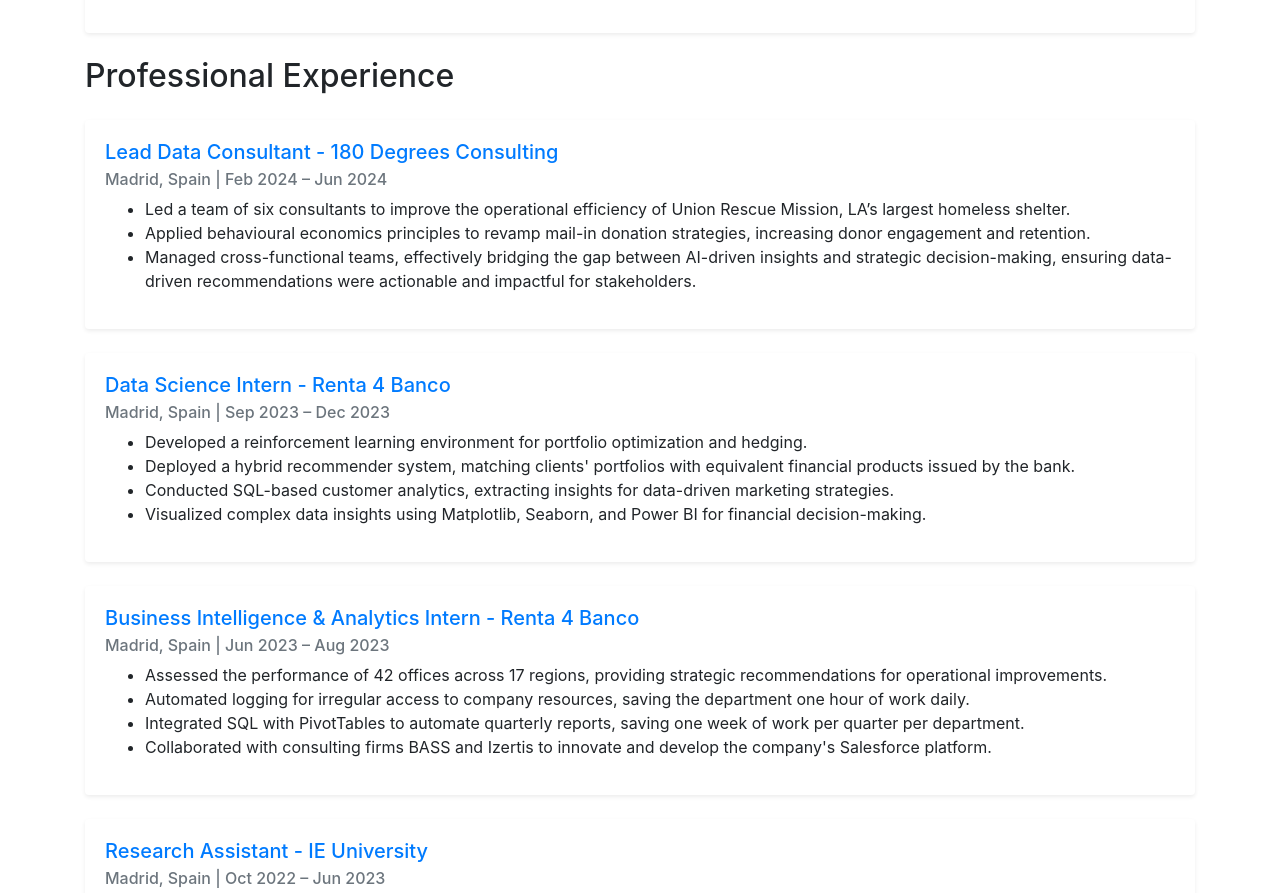
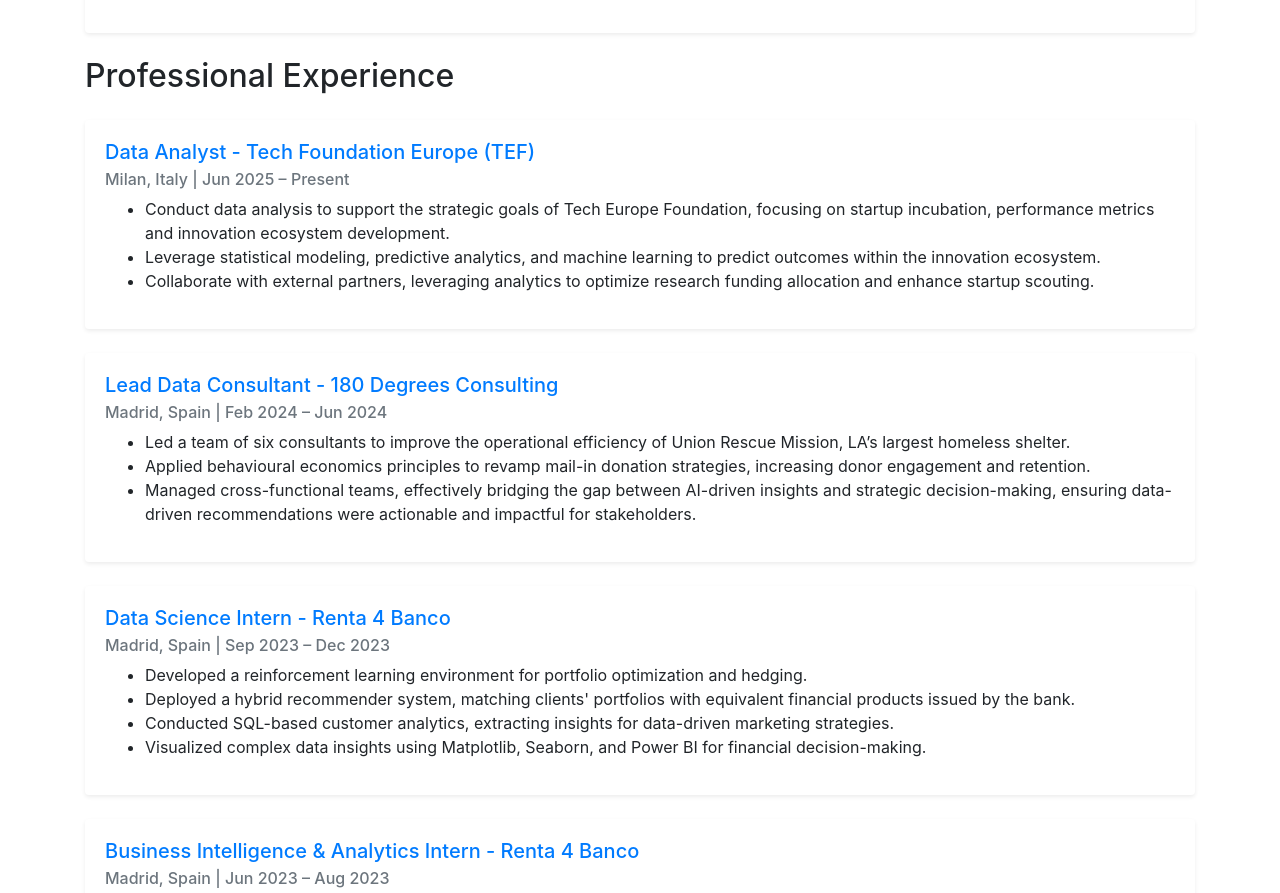
Before and after one commit to Sebastian-Ballesteros/Sebastian-Ballesteros.github.io, a plain HTML site: page index.html in a window 1280 px wide. Shown: the part 1946-2839 px from the top of the page. Drawn offline with nearby package versions, Linux system fonts and the light colour scheme.

Commit message:
added TEF work section

```diff
--- a/index.html
+++ b/index.html
@@ -263,6 +263,19 @@
     <section id="experience">
       <h2 class="mb-4">Professional Experience</h2>
 
+      <!-- Tech Foundation Europe (TEF) -->
+      <div class="card mb-4 shadow-sm">
+        <div class="card-body">
+          <h5 class="card-title">Data Analyst - Tech Foundation Europe (TEF)</h5>
+          <h6 class="card-subtitle mb-2 text-muted">Milan, Italy | Jun 2025 – Present</h6>
+          <ul>
+            <li>Conduct data analysis to support the strategic goals of Tech Europe Foundation, focusing on startup incubation, performance metrics and innovation ecosystem development.</li>
+            <li>Leverage statistical modeling, predictive analytics, and machine learning to predict outcomes within the innovation ecosystem.</li>
+            <li>Collaborate with external partners, leveraging analytics to optimize research funding allocation and enhance startup scouting.</li>
+          </ul>
+        </div>
+      </div>
+
       <!-- 180 Degrees Consulting -->
       <div class="card mb-4 shadow-sm">
         <div class="card-body">
```
